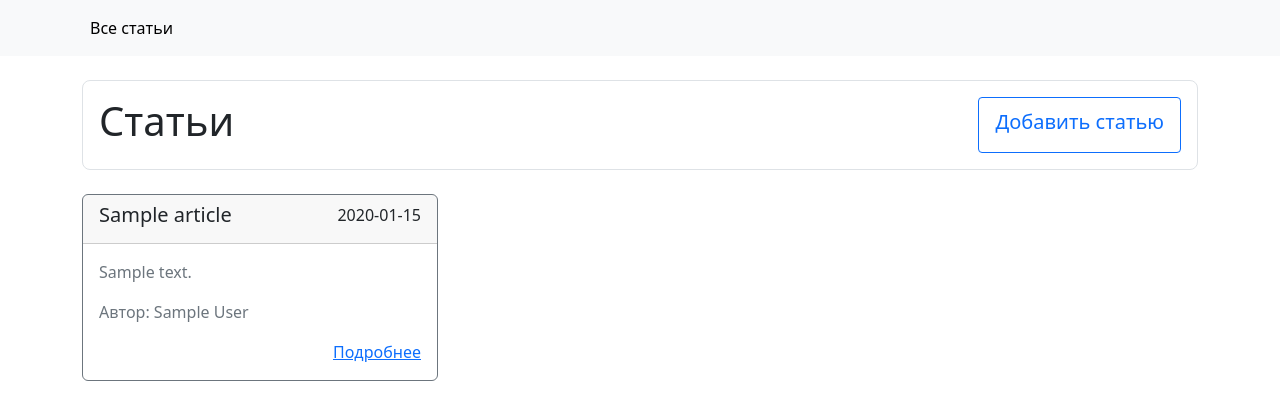
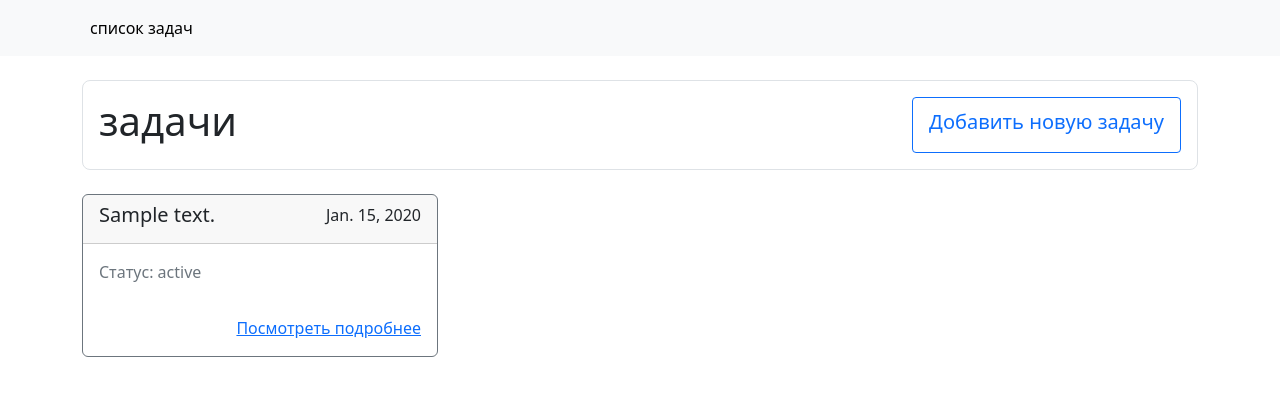
Before and after one commit to AlaevNurseit/homework_52_nurseit_alaev, a Django app: template articles/templates/index.html in a window 1280 px wide. Shown: the top 420 px of the page. Run offline with Django 5.2, Linux system fonts and the light colour scheme; tables that the repository leaves empty hold one stand-in row (values such as "Sample post"); the template is opened without the code that fills it: values that come from a table or form of the project are taken from there, most other values are stand-ins (such as "Sample title", 1, 10 or a date in 2020); parts of the project's set-up code (start-up, migrations or seed data) failed here and were passed over.

Commit message:
поменял articles на todo_list, article на todolist_detail и article_create_view на todolist_create

```diff
--- a/articles/templates/index.html
+++ b/articles/templates/index.html
@@ -19,34 +19,32 @@
         </button>
         <div class="collapse navbar-collapse" id="navbarNavAltMarkup">
             <div class="navbar-nav">
-                <a class="nav-link active" aria-current="page" href="/articles/">Все статьи</a>
+                <a class="nav-link active" aria-current="page" href="/todolist/">список задач</a>
             </div>
         </div>
     </div>
 </nav>
 <div class="container">
     <div class="border rounded-3 my-4 d-flex justify-content-between p-3">
-        <h1>Статьи</h1>
-        <a class="btn btn-sm btn-outline-primary fs-5 px-3 lh-lg" href="/articles/add/">Добавить статью</a>
+        <h1>задачи</h1>
+        <a class="btn btn-sm btn-outline-primary fs-5 px-3 lh-lg" href="/todolist/add/">Добавить новую задачу</a>
     </div>
     <div class="row row-cols-md-3 g-4">
-        {% for article in articles %}
+        {% for todolist in todolists %}
             <div class="col">
                 <div class="card border-secondary h-100 mb-3">
                     <div class="card-header d-flex justify-content-between">
-                        <h5 class="card-title">{{ article.title }}</h5>
-                        <span>{{ article.created_at| date:'Y-m-d' }}</span>
+                        <h5 class="card-title">{{ todolist.description }}</h5>
+                        <span>{{ todolist.execution_date }}</span>
                     </div>
                     <div class="card-body text-secondary d-flex flex-column">
-                        <p class="card-text">
-                            {% if article.content %}{{ article.content|truncatewords:5 }}{% else %}---{% endif %}</p>
-                        <span>Автор: {% if article.author %}{{ article.author }}{% else %}---{% endif %}</span>
-                        <a href="/article/?id={{ article.id }}" class="card-link mt-auto ms-auto">Подробнее</a>
+                        <p class="card-text">Статус: {{ todolist.status }}</p>
+                        <a href="/todolist/detail/?id={{ todolist.id }}" class="card-link mt-auto ms-auto">Посмотреть подробнее</a>
                     </div>
                 </div>
             </div>
         {% empty %}
-            <p>Нет данных</p>
+            <p>Нет задач</p>
         {% endfor %}
     </div>
 </div>
```
Also changed, not shown: articles/views.py (+19 -24 lines).
